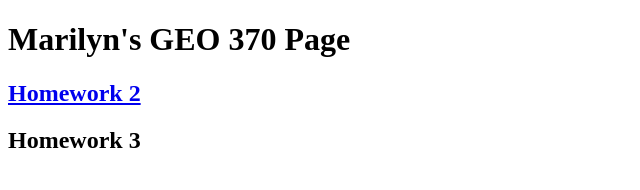
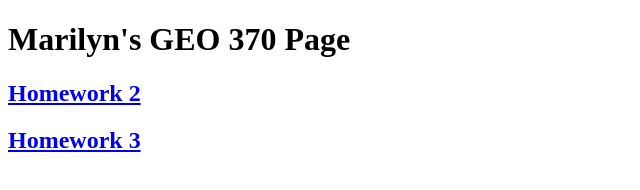
Before and after one commit to mmarilyn2476/geo370, a plain HTML site: page index.html in a window 1280 px wide. Shown: the whole page, without its empty margins (0-640 px from the left). Drawn offline with Linux system fonts and the light colour scheme.

Commit message:
makinglinkforHW3

```diff
--- a/index.html
+++ b/index.html
@@ -8,6 +8,7 @@
 <body>
     <H1>Marilyn's GEO 370 Page</H1>
     <a href="./Hw2/HW2.html"><H2>Homework 2</H2></a>
-    <H2>Homework 3</H2>
+   <a href="./HW3.html"><H2>Homework 3</H2></a>
+
 </body>
 </html>
```
Also changed, not shown: HW3.html (renamed from Hw2/HW3.html, +1 -1 lines).
